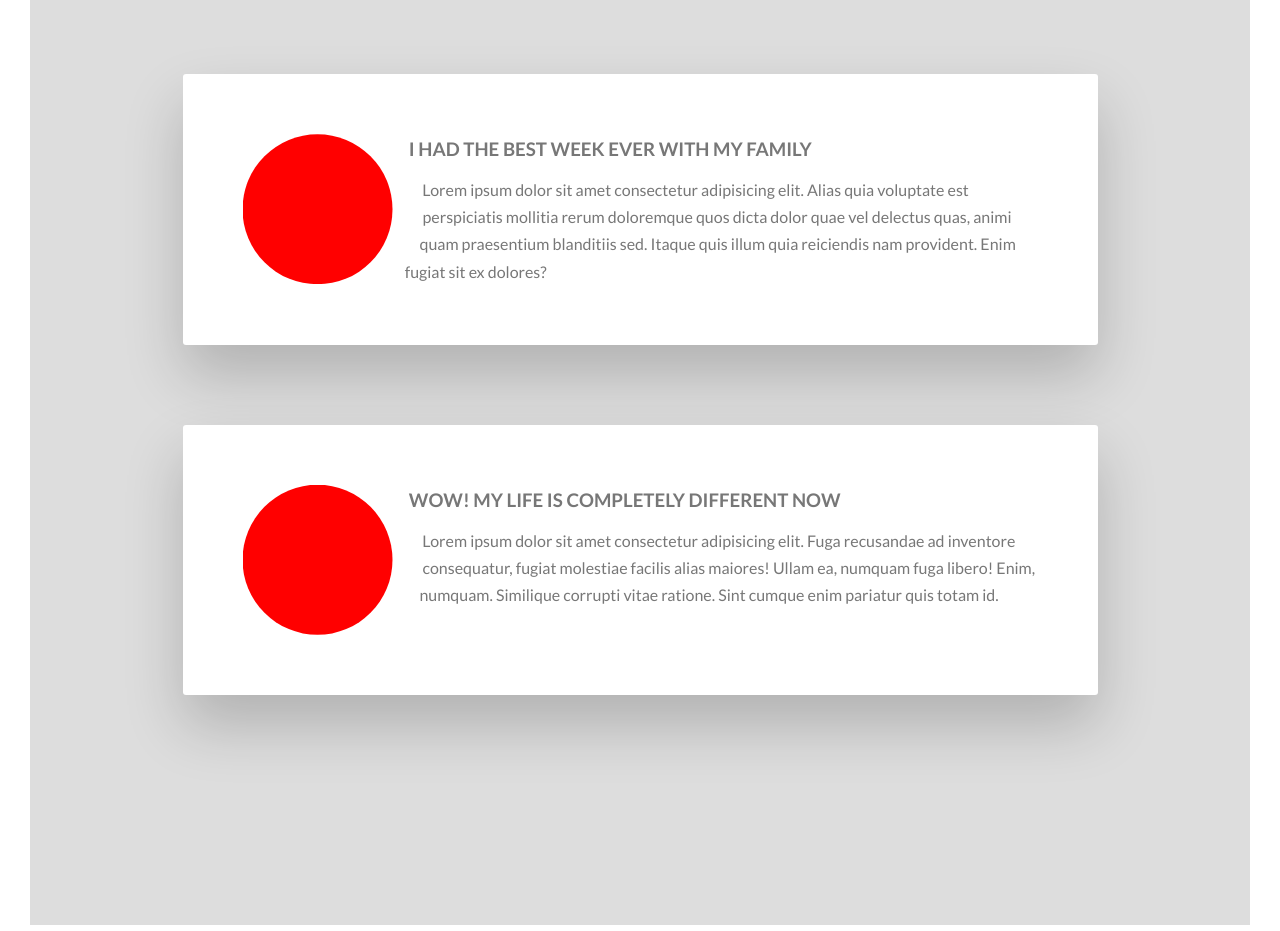
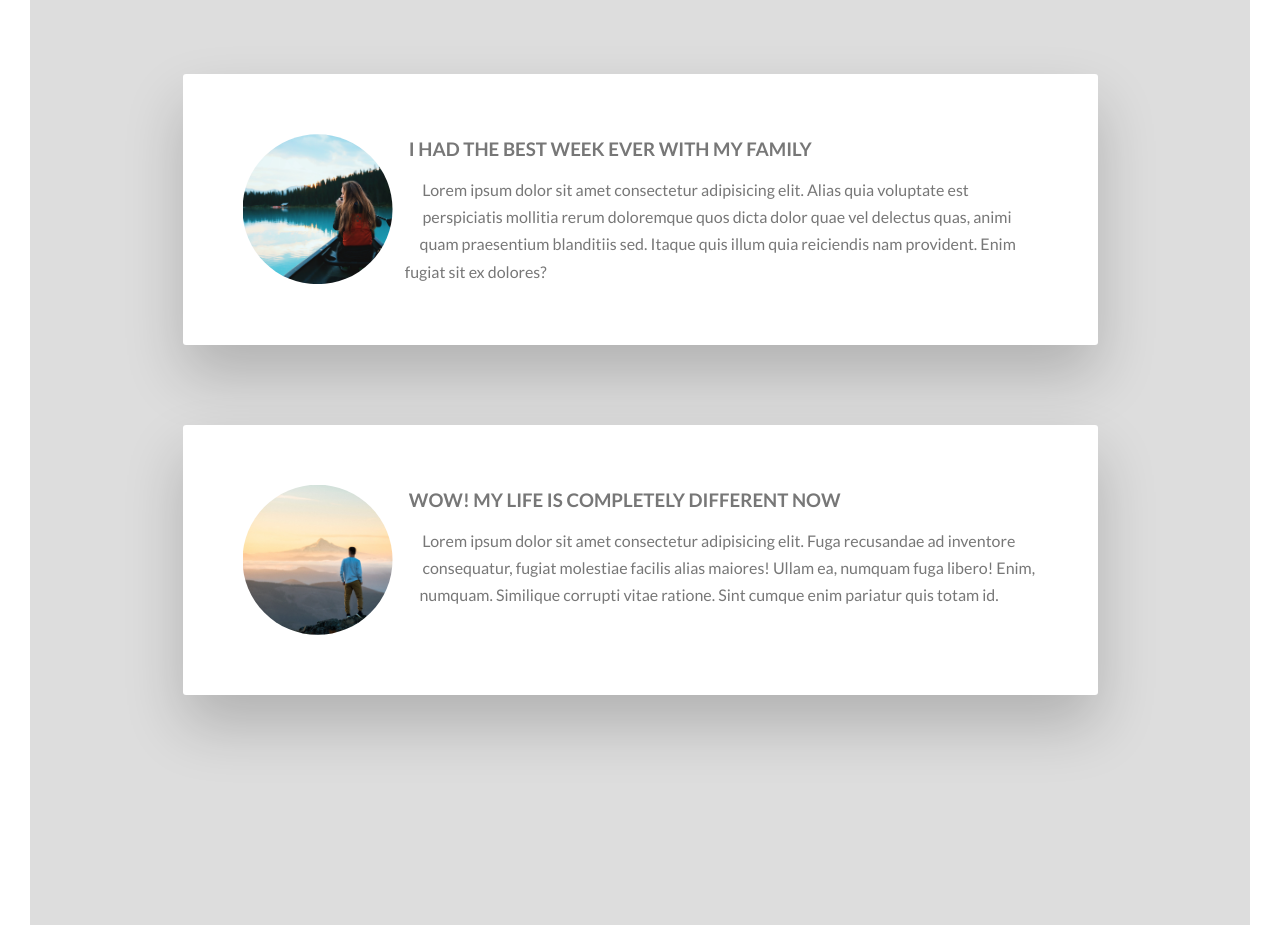
Before and after one commit to dario-piotrowicz/VueJS3-CSS_demo_Natours_website_miniproject, a Vue app: page / in a window 1280 px wide. Shown: the part 3880-4811 px from the top of the page. Built offline with nearby package versions, Linux system fonts and the light colour scheme.

Commit message:
added images to the testimonial-card component

```diff
--- a/src/components/TestimonialCard.vue
+++ b/src/components/TestimonialCard.vue
@@ -1,6 +1,9 @@
 <template>
     <div class="testimonial-card">
         <figure class="testimonial-card__figure">
+            <img class="testimonial-card__image"
+                 :src="imgSrc"
+                 alt="person on a tour">
         </figure>
         <div class="testimonial-card__text-content">
             <h3 class="testimonial-card__heading">{{ title }}</h3>
@@ -17,6 +20,10 @@ export default {
             required: true
         },
         text: {
+            type: String,
+            required: true
+        },
+        imgSrc: {
             type: String,
             required: true
         }
@@ -43,11 +50,14 @@ export default {
         width: $side;
         height: $side;
         float: left;
-        background-color: red;
         $circle: circle(50% at 50% 50%);
         shape-outside: $circle;
         clip-path:  $circle;
         transform: translate(-3rem);
+    }
+
+    &__image {
+        height: 100%;
     }
 
     &__heading {
--- a/src/components/sections/Testimonials.vue
+++ b/src/components/sections/Testimonials.vue
@@ -3,8 +3,12 @@
         <div class="text-centering-container">
             <h2 class="testimonials__heading">We make people genuinely happy</h2>
         </div>
-        <testimonial-card title="I had the best week ever with my family" text="Lorem ipsum dolor sit amet consectetur adipisicing elit. Alias quia voluptate est perspiciatis mollitia rerum doloremque quos dicta dolor quae vel delectus quas, animi quam praesentium blanditiis sed. Itaque quis illum quia reiciendis nam provident. Enim fugiat sit ex dolores?"> </testimonial-card>
-        <testimonial-card title="WOW! My life is completely different now" text="Lorem ipsum dolor sit amet consectetur adipisicing elit. Fuga recusandae ad inventore consequatur, fugiat molestiae facilis alias maiores! Ullam ea, numquam fuga libero! Enim, numquam. Similique corrupti vitae ratione. Sint cumque enim pariatur quis totam id."></testimonial-card>
+        <testimonial-card title="I had the best week ever with my family"
+                          text="Lorem ipsum dolor sit amet consectetur adipisicing elit. Alias quia voluptate est perspiciatis mollitia rerum doloremque quos dicta dolor quae vel delectus quas, animi quam praesentium blanditiis sed. Itaque quis illum quia reiciendis nam provident. Enim fugiat sit ex dolores?"
+                          :img-src="require('../../assets/images/profiles/mary_smith.jpg')"> </testimonial-card>
+        <testimonial-card title="WOW! My life is completely different now"
+                          text="Lorem ipsum dolor sit amet consectetur adipisicing elit. Fuga recusandae ad inventore consequatur, fugiat molestiae facilis alias maiores! Ullam ea, numquam fuga libero! Enim, numquam. Similique corrupti vitae ratione. Sint cumque enim pariatur quis totam id."
+                          :img-src="require('../../assets/images/profiles/jack_wilson.jpg')"></testimonial-card>
     </section>
 </template>
 
```
Also changed, not shown: src/assets/images/profiles/jack_wilson.jpg (added), src/assets/images/profiles/mary_smith.jpg (added).
